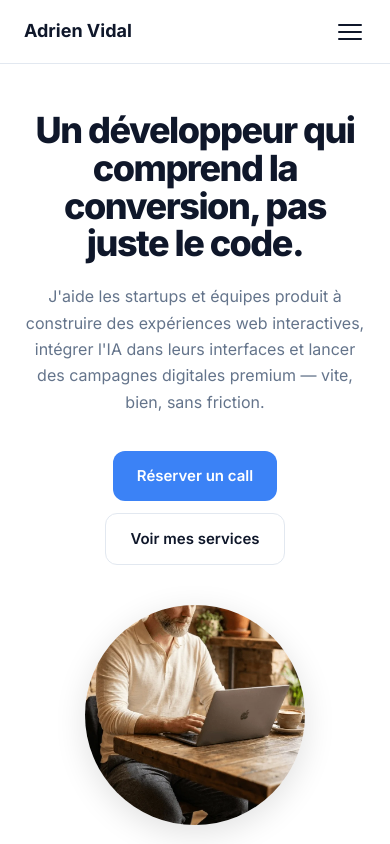
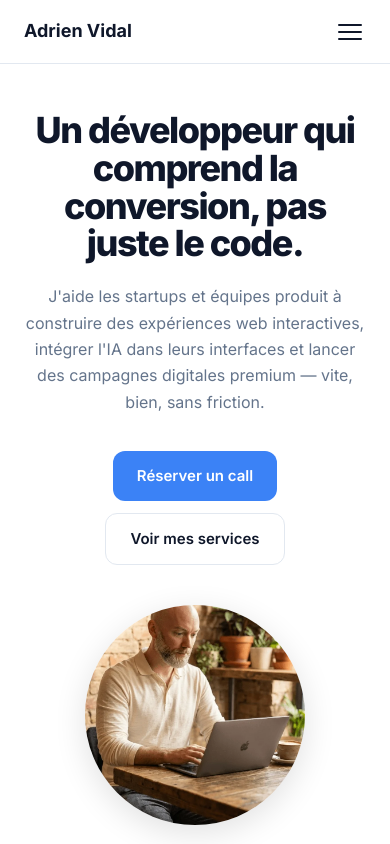
Before and after one commit to adrienvidal/portfolio-2026, a Next.js app: page / in a window 390 px wide. Shown: the top 844 px of the page. Built offline with nearby package versions, Linux system fonts and the light colour scheme.

Commit message:
update hero

```diff
--- a/src/components/Hero/Hero.scss
+++ b/src/components/Hero/Hero.scss
@@ -81,6 +81,7 @@
     &__avatar {
       width: 220px;
       height: 220px;
+      object-position: center -78px;
     }
   }
 }
```
